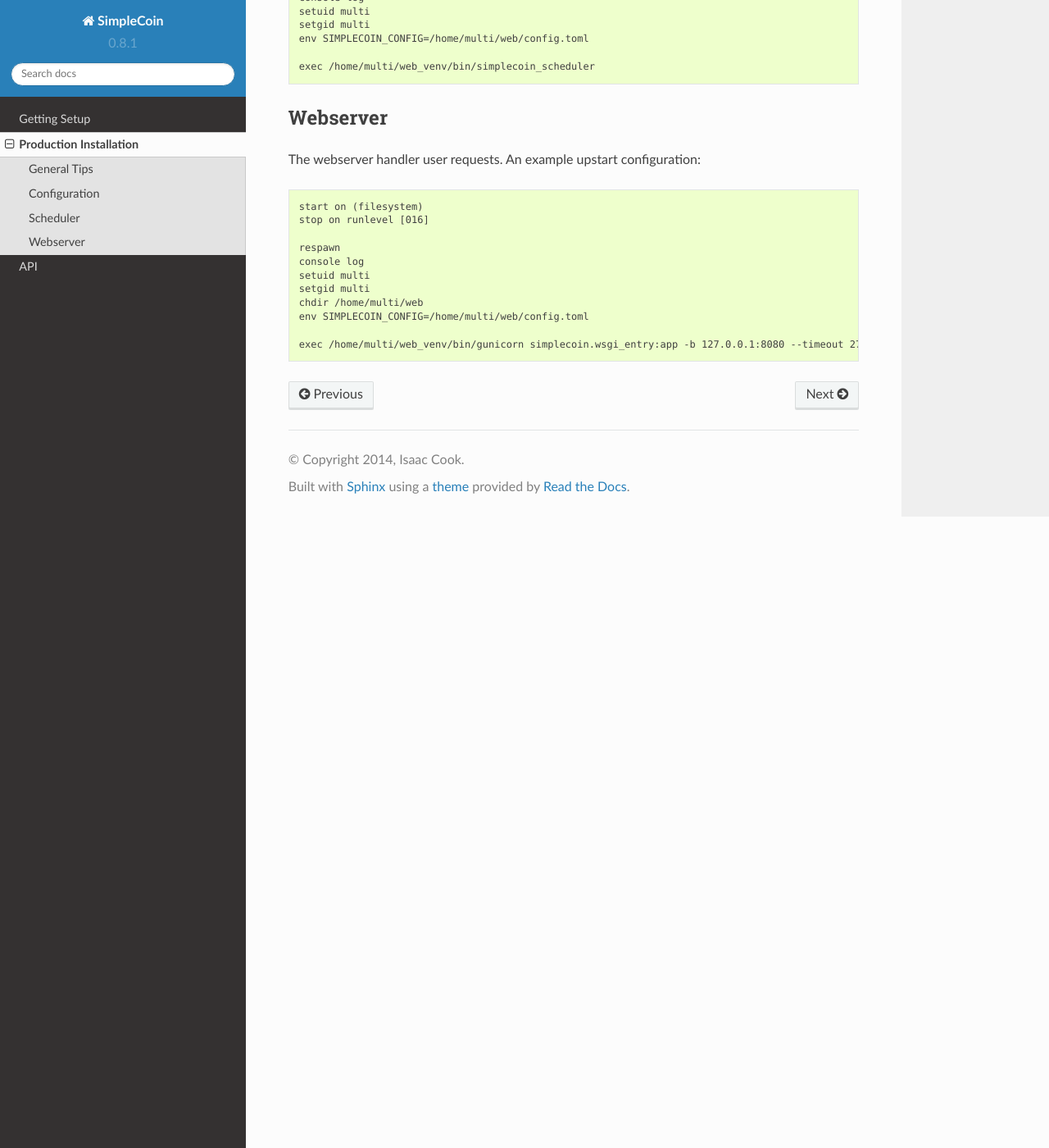
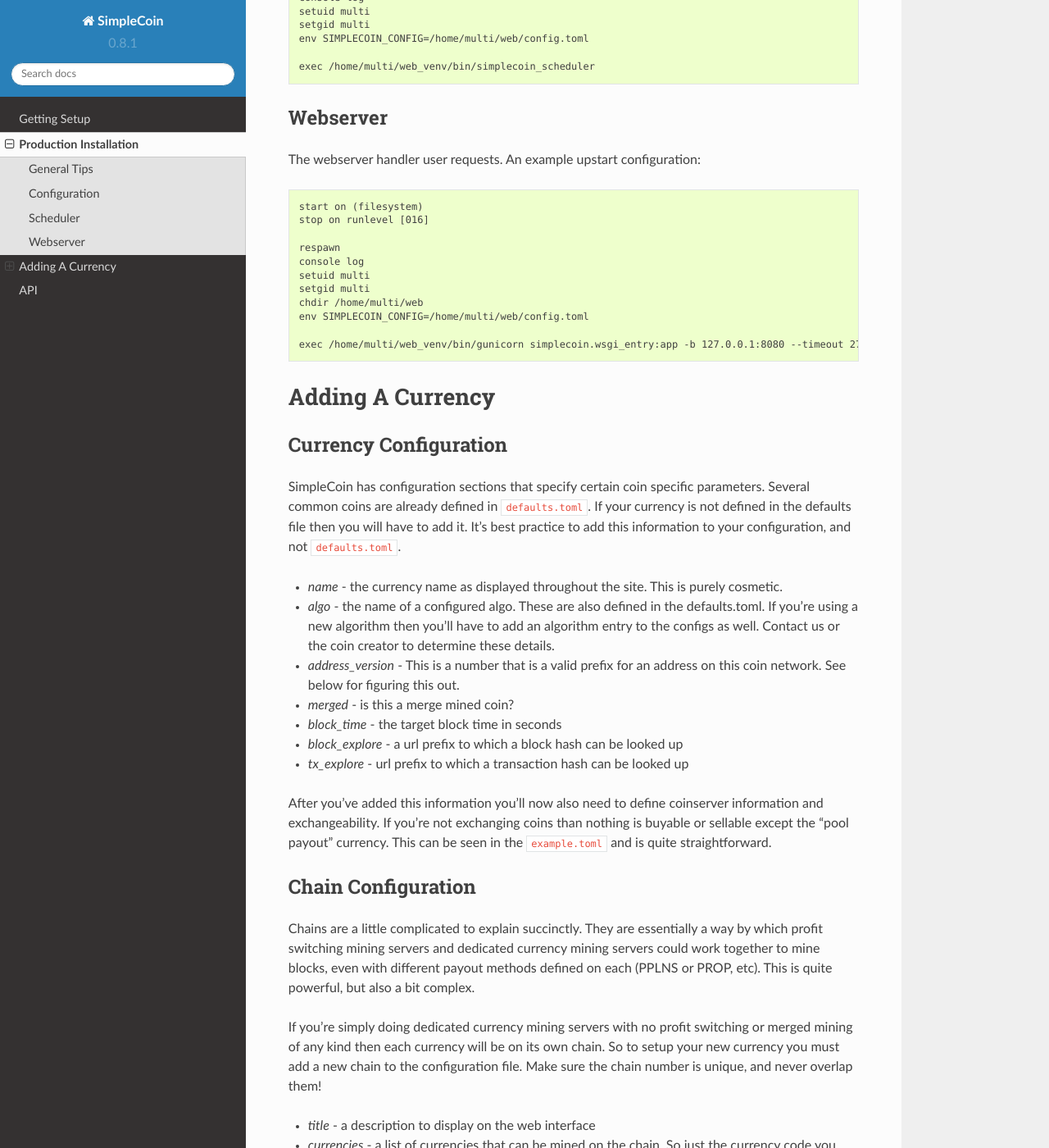
Before and after one commit to simplecrypto/simplecoin_multi, a Sphinx documentation site: the page built from doc/production.rst, in a window 1280 px wide and 1400 px high, scrolled down 1207 px. Shown: the whole window at 82% size. Built offline with Sphinx 7.4.7 and the Read the Docs theme 2.0.0, drawn with Linux system fonts in a browser that asks for light colours; some of the changed text lies outside the part shown.

Commit message:
Basic information on how to setup a new currency

```diff
--- a/doc/production.rst
+++ b/doc/production.rst
@@ -79,3 +79,73 @@ The webserver handler user requests. An example upstart configuration:
     env SIMPLECOIN_CONFIG=/home/multi/web/config.toml
 
     exec /home/multi/web_venv/bin/gunicorn simplecoin.wsgi_entry:app -b 127.0.0.1:8080 --timeout 270
+
+Adding A Currency
+=================
+
+Currency Configuration
+----------------------
+
+SimpleCoin has configuration sections that specify certain coin specific
+parameters. Several common coins are already defined in ``defaults.toml``. If
+your currency is not defined in the defaults file then you will have to add it.
+It's best practice to add this information to your configuration, and not ``defaults.toml``.
+
+* *name* - the currency name as displayed throughout the site. This is purely cosmetic.
+* *algo* - the name of a configured algo. These are also defined in the
+  defaults.toml. If you're using a new algorithm then you'll have to add an
+  algorithm entry to the configs as well. Contact us or the coin creator to
+  determine these details.
+* *address_version* - This is a number that is a valid prefix for an address on
+  this coin network. See below for figuring this out.
+* *merged* - is this a merge mined coin?
+* *block_time* - the target block time in seconds
+* *block_explore* - a url prefix to which a block hash can be looked up
+* *tx_explore* - url prefix to which a transaction hash can be looked up
+
+After you've added this information you'll now also need to define coinserver
+information and exchangeability. If you're not exchanging coins than nothing is
+buyable or sellable except the "pool payout" currency. This can be seen in the
+``example.toml`` and is quite straightforward.
+
+Chain Configuration
+----------------------
+
+Chains are a little complicated to explain succinctly. They are essentially a
+way by which profit switching mining servers and dedicated currency mining
+servers could work together to mine blocks, even with different payout methods
+defined on each (PPLNS or PROP, etc). This is quite powerful, but also a bit complex.
+
+If you're simply doing dedicated currency mining servers with no profit
+switching or merged mining of any kind then each currency will be on its own
+chain. So to setup your new currency you must add a new chain to the
+configuration file. Make sure the chain number is unique, and never overlap
+them!
+
+* *title* - a description to display on the web interface
+* *currencies* - a list of currencies that can be mined on the chain. So just
+  the currency code you defined above.
+* *algo* - the hashing algorithm of all currencies on this chain
+* *type* - the method used to determine payouts for shares on the chain. Usually "pplns" is best as "prop" is poorly tested.
+* *last_n* - pplns configuration
+* *fee_perc* - a percentage to extract from earnings on this chain. given as a
+  string such as "0.01" for 1%
+
+Mining Server
+-------------
+
+This block should tie to a mining port on a powerpool instance. Keep in mind
+that a single powerpool instance may contain multiple stratum ports, and each
+stratum port should have it's own "mining_servers" configuration block in the
+configuration.
+
+* *address* - A stratum address that users can point at, minus the port
+* *monitor_address* - a url for the internal JSON monitor of this stratum port.
+  Don't confuse this with powerpool's monitor URL. Each component within
+  powerpool has it's own sub-address, and each mining port in powerpool is a
+  component, so this should look something like ``http://localhost:[monitor
+  port]/[name of stratum component``.
+* *port* - the stratum addresses port
+* *location* - the location configuration information. This needs to correspond to a location configuration block. Sorry, this seemed cool when we added it....
+* *diff* - a text representation of the difficulty for this port. If it's vardiff, represent as a range.
+* *chain* - the most important bit, which mining chain will this be on
```
